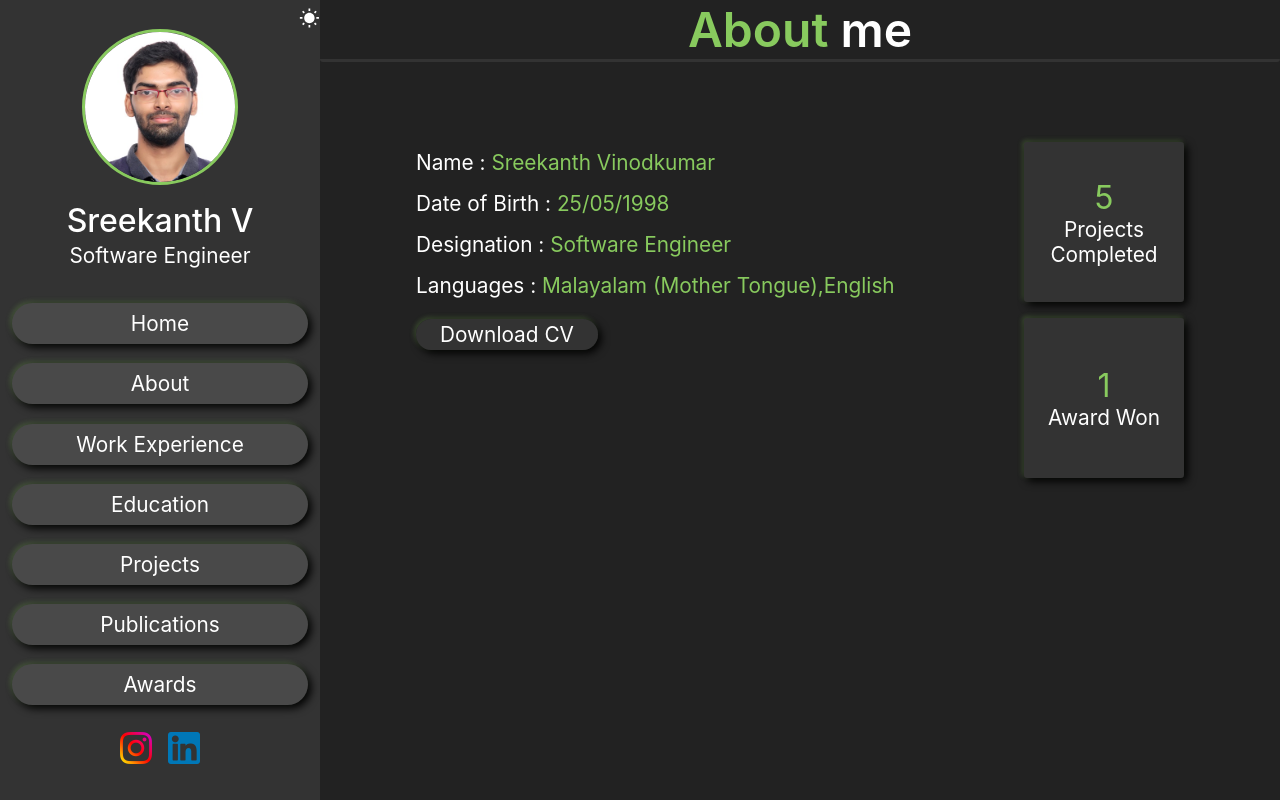
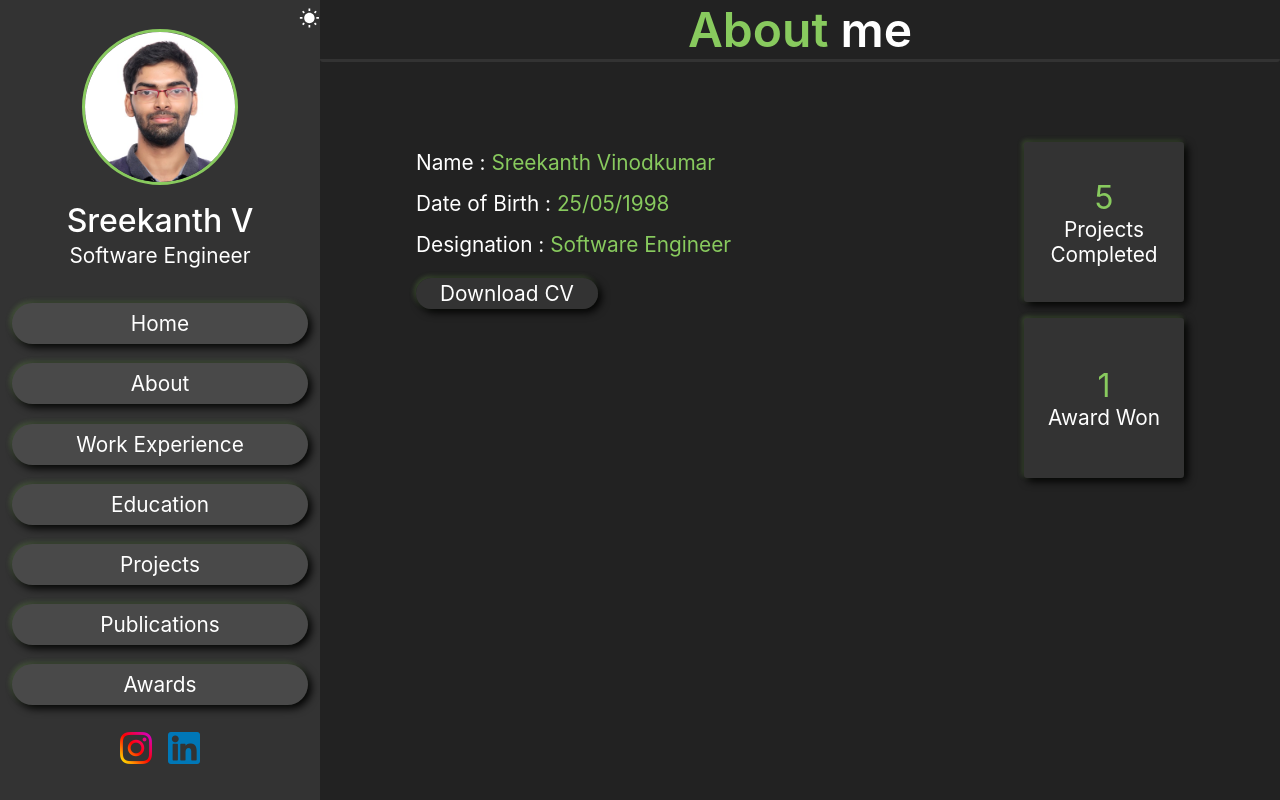
Before and after one commit to S-r-e-e-V/Portfolio, a React (Create React App) app: page /about in a window 1280 px wide. Built offline with nearby package versions, Linux system fonts and the light colour scheme.

Commit message:
fix: removed languages

```diff
--- a/src/sections/AboutMe/index.js
+++ b/src/sections/AboutMe/index.js
@@ -32,13 +32,13 @@ export default function AboutMe() {
             </span>
           </div>
 
-          <div className="languages">
+          {/* <div className="languages">
             Languages :{" "}
             <span className="content">
               {Profile.languageSkills.motherTongue} (Mother Tongue),
               {Profile.languageSkills.otherLanguages.join(",")}
             </span>
-          </div>
+          </div> */}
           <a href={process.env.PUBLIC_URL + "CV.pdf"} download="CV">
             Download CV
           </a>
```
